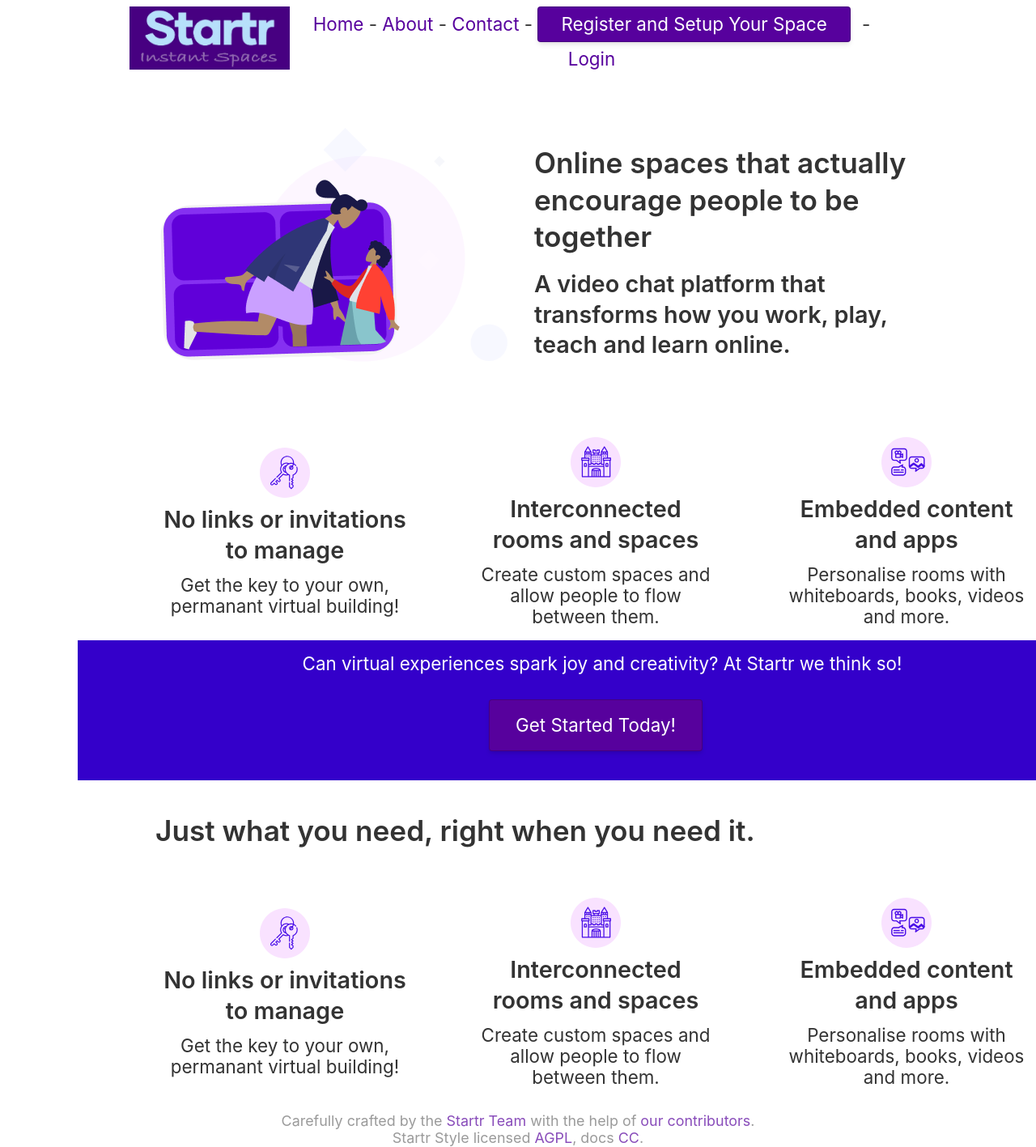
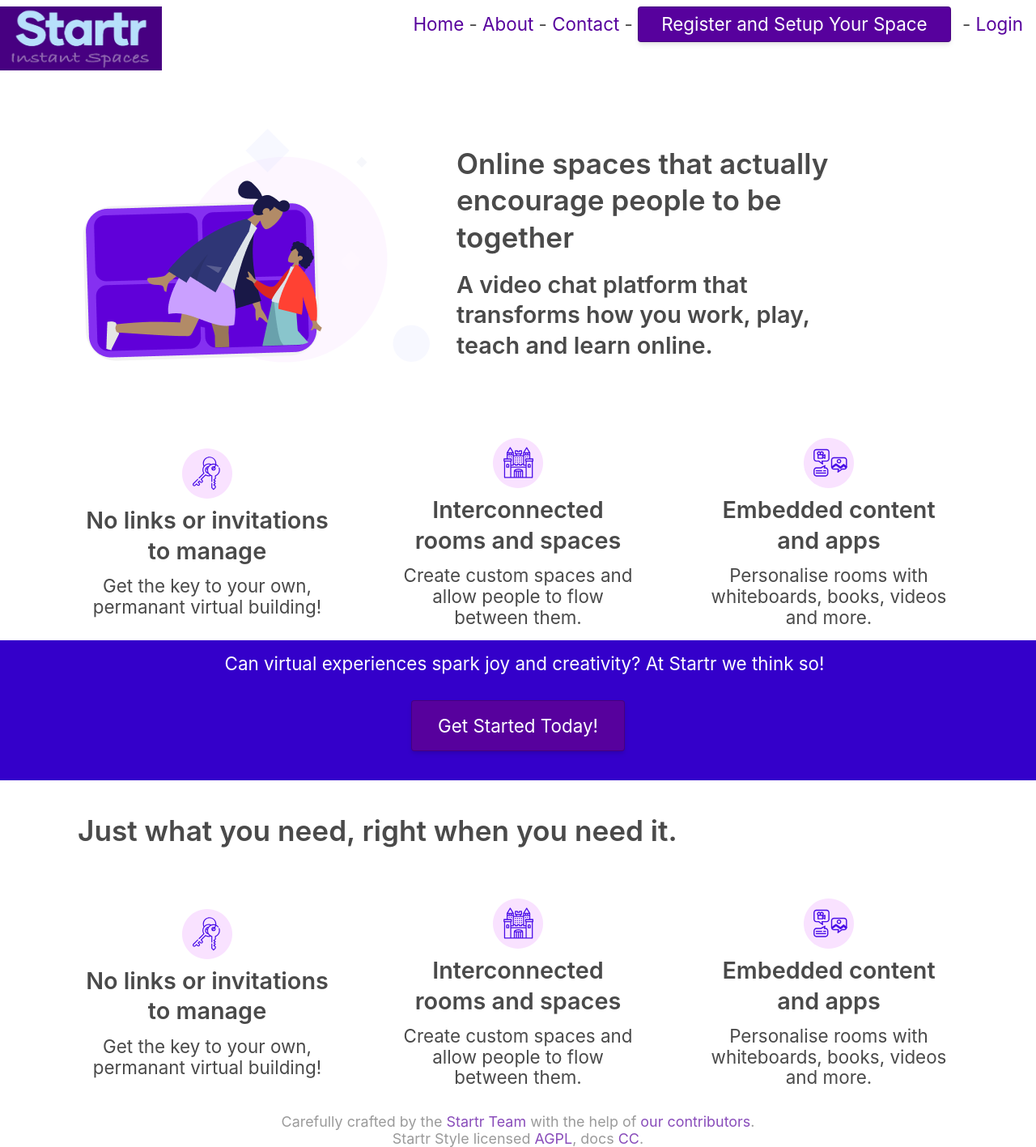
Before and after one commit to Startr/WEB-Spaces-Accounts, a Flask app: page / in a window 1280 px wide; the page is wider, and only the part inside the window is pictured. Shown: that part at 81% size. Run offline with Flask 3, Linux system fonts and the light colour scheme; parts of the project's set-up code (start-up, migrations or seed data) failed here and were passed over; some libraries are stand-ins or nearby versions.

Commit message:
Removing uneeded body style

```diff
--- a/static/css/style.css
+++ b/static/css/style.css
@@ -44,14 +44,6 @@
   --accent-border: 0;
   --accent-shadow: 0 10px 15px -3px rgba(0, 0, 0, 0.1),
     0 4px 6px -2px rgba(0, 0, 0, 0.05);
-}
-
-body {
-  color: hsl(0, 0%, 20%);
-  max-width: 60rem;
-  margin: auto;
-  font-size: 1.4rem;
-  transition: 0.4s;
 }
 
 .transition-fade {
```
